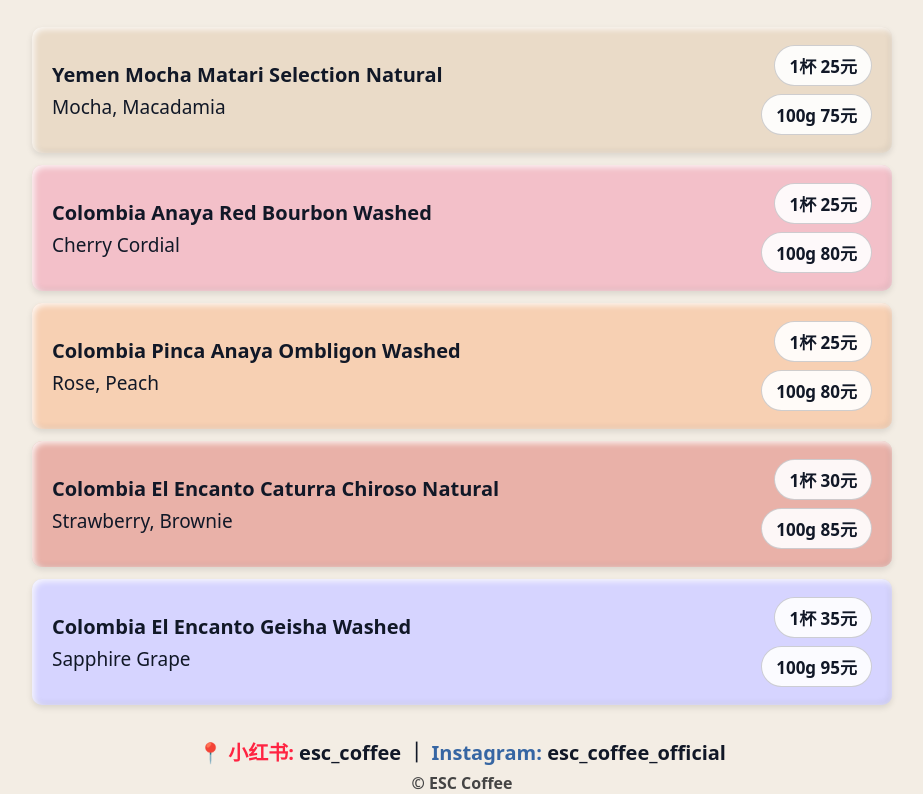
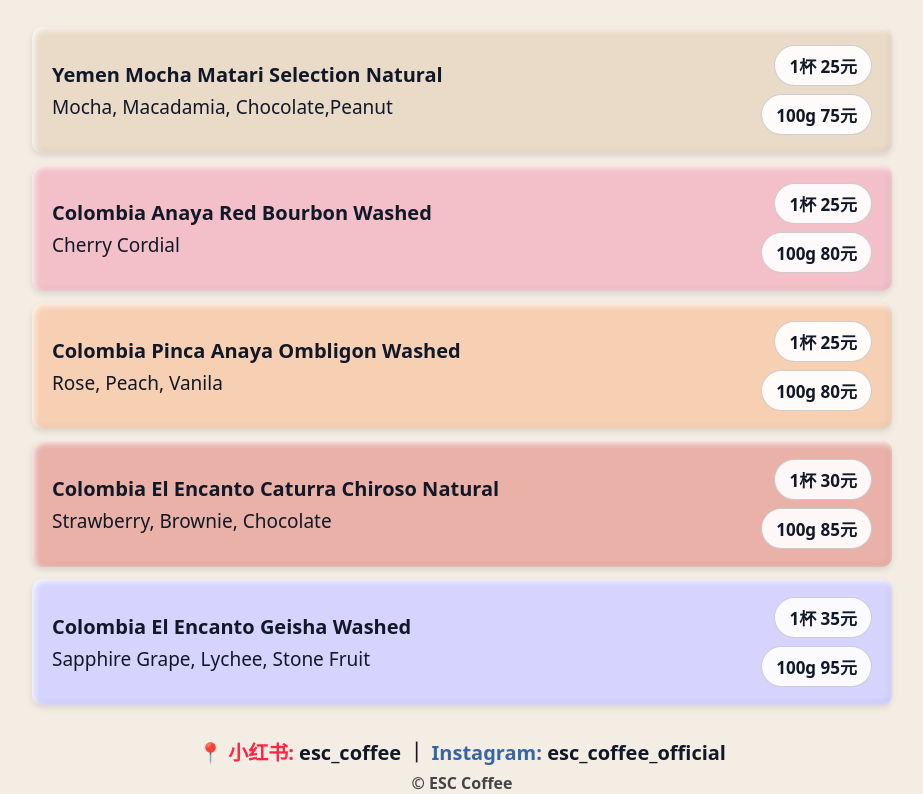
Before and after one commit to jocy0412/esc, a plain HTML site: page index.html in a window 1280 px wide. Shown: the part 63-857 px from the top of the page, without its empty margins (178-1101 px from the left). Drawn offline with Linux system fonts and the light colour scheme.

Commit message:
Update index.html

```diff
--- a/index.html
+++ b/index.html
@@ -84,7 +84,7 @@
       <div class="card macadamia">
         <div class="text-group">
           <div class="bean">Yemen Mocha Matari Selection Natural</div>
-          <div class="flavor">Mocha, Macadamia</div>
+          <div class="flavor">Mocha, Macadamia, Chocolate,Peanut</div>
         </div>
         <div class="price-group">
           <span class="pill">1杯 25元</span>
@@ -104,7 +104,7 @@
       <div class="card rose-peach">
         <div class="text-group">
           <div class="bean">Colombia Pinca Anaya Ombligon Washed</div>
-          <div class="flavor">Rose, Peach</div>
+          <div class="flavor">Rose, Peach, Vanila</div>
         </div>
         <div class="price-group">
           <span class="pill">1杯 25元</span>
@@ -114,7 +114,7 @@
       <div class="card strawberry-brownie">
         <div class="text-group">
           <div class="bean">Colombia El Encanto Caturra Chiroso Natural</div>
-          <div class="flavor">Strawberry, Brownie</div>
+          <div class="flavor">Strawberry, Brownie, Chocolate</div>
         </div>
         <div class="price-group">
           <span class="pill">1杯 30元</span>
@@ -124,7 +124,7 @@
       <div class="card sapphire-grape">
         <div class="text-group">
           <div class="bean">Colombia El Encanto Geisha Washed</div>
-          <div class="flavor">Sapphire Grape</div>
+          <div class="flavor">Sapphire Grape, Lychee, Stone Fruit</div>
         </div>
         <div class="price-group">
           <span class="pill">1杯 35元</span>
```
